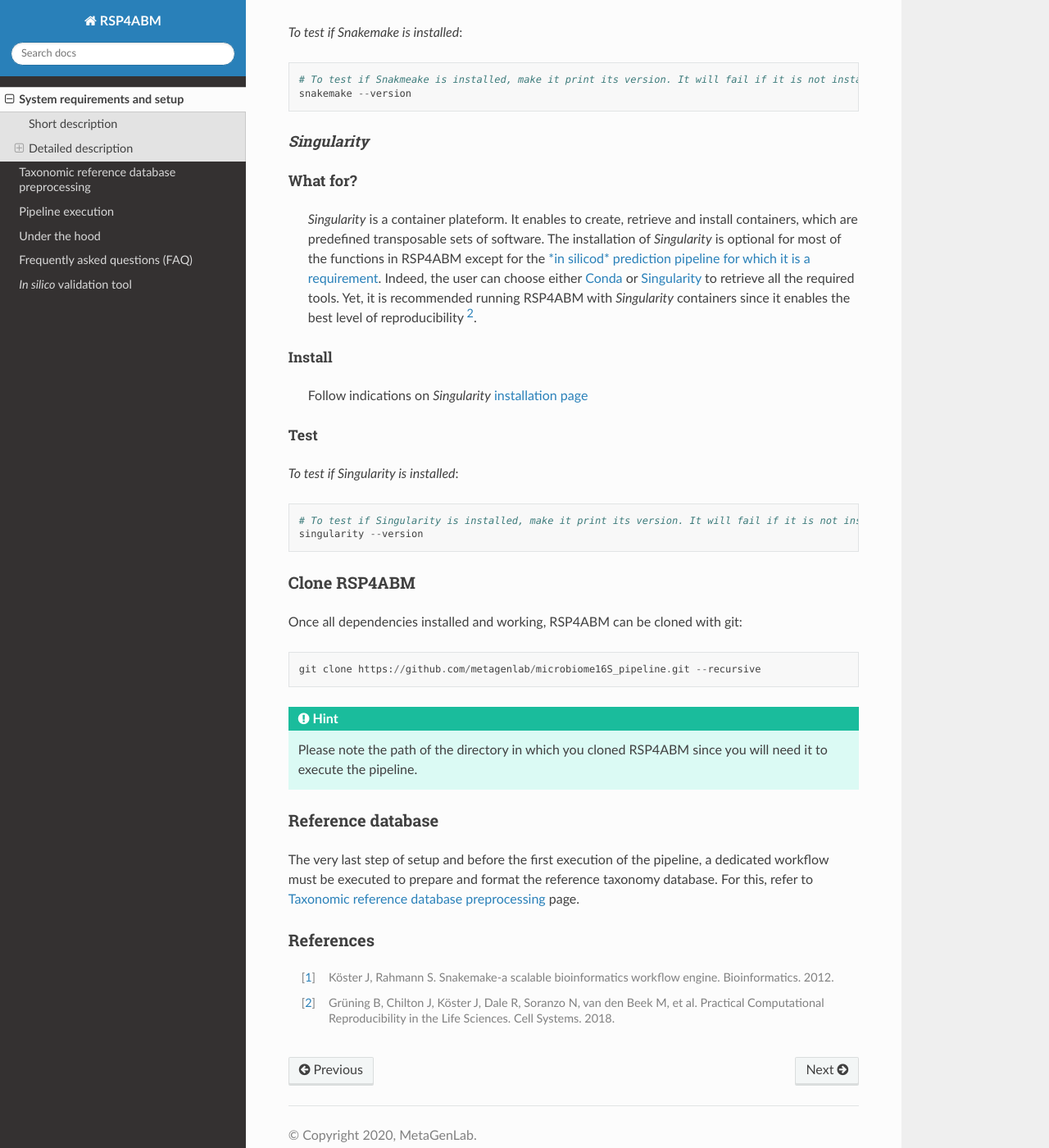
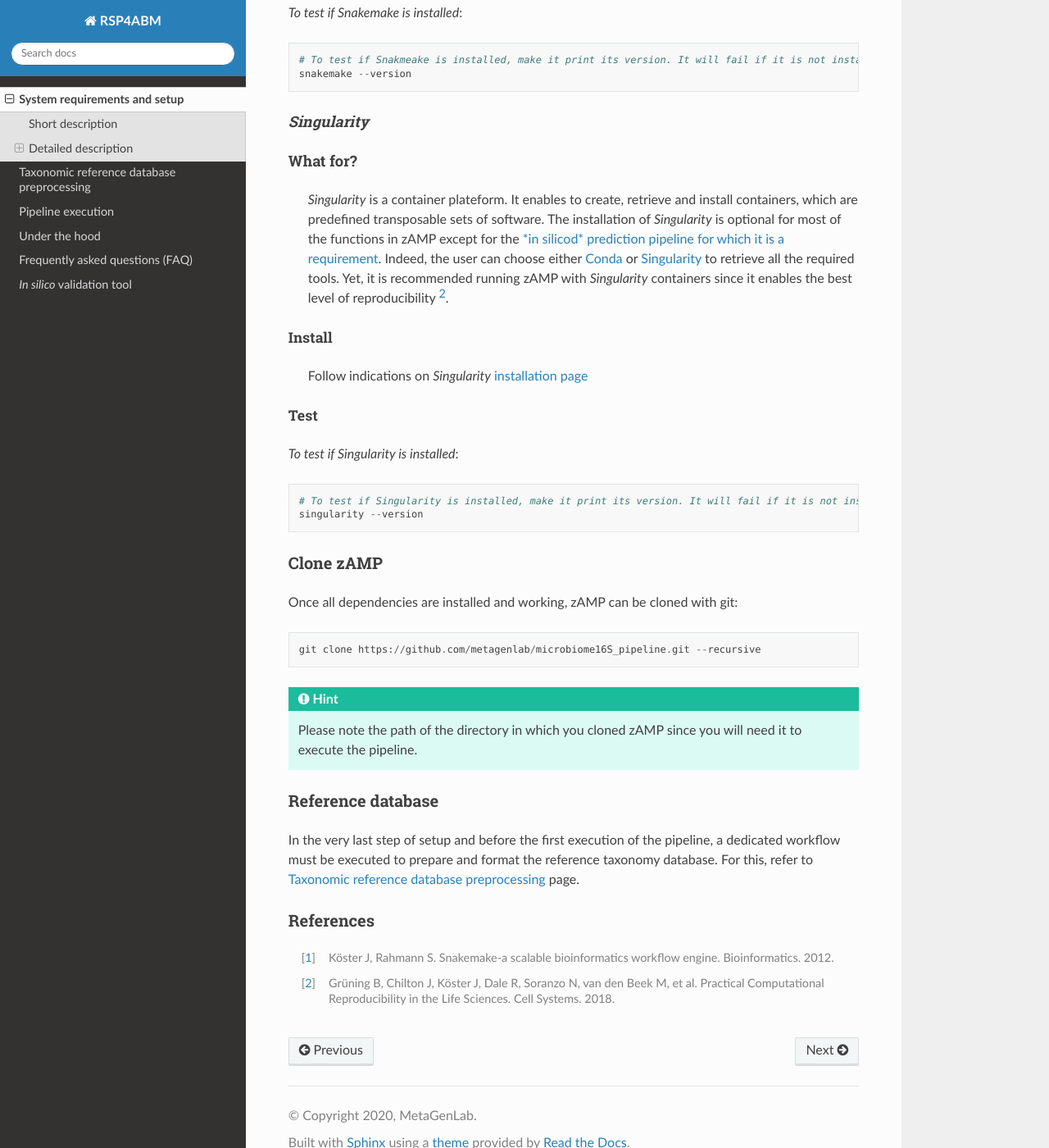
Before and after one commit to metagenlab/zAMP, a Sphinx documentation site: the page built from docs/pages/setup.rst, in a window 1280 px wide and 1400 px high, scrolled down 2976 px. Shown: the whole window at 82% size. Built offline with Sphinx 7.4.7 and the Read the Docs theme 2.0.0, drawn with Linux system fonts in a browser that asks for light colours; pages that are not in the unit, such as notebooks, are missing from menus; some of the changed text lies outside the part shown.

Commit message:
Update setup.rst

```diff
--- a/docs/pages/setup.rst
+++ b/docs/pages/setup.rst
@@ -26,11 +26,11 @@ Operating system and system resource
 
 Operating system
 -----------------------------------------------------------------------
-RST4ABM was designed on *Ubuntu 18.04* (Linux) but should compatible with all system capable of installing the dependencies listed on this page.
+zAMP was designed on *Ubuntu 18.04* (Linux) but should be compatible with all systems capable of installing the dependencies listed on this page.
 
 RAM memory
 -----------------------------------------------------------------------
-Some tools embedded in RST4ABM can be quite demanding on RAM memory. The actual requirement depends on your dataset and is influenced by parameters set in the *config file*. The bottleneck usually is the taxonomic assignment. Factors which can increase the RAM requirement are:
+Some tools embedded in zAMP can be quite demanding on RAM memory. The actual requirement depends on your dataset and is influenced by parameters set in the *config file*. The bottleneck usually is the taxonomic assignment. Factors which can increase the RAM requirement are:
 
 - the number of samples
 - the bacterial diversity within your samples
@@ -77,7 +77,7 @@ What for?
 _______________________________________________________________________
 
     `Conda is a convenient python-based package and environment manager. <https://docs.conda.io/en/latest>`_
-    It enables the easy installation of *Snakemake*. Furthermore, it can be used (as an alternative to *Singularity containers*) by *Snakemake* to retrieve all the packages required for the execution of the RSP4ABM.
+    It enables the easy installation of *Snakemake*. Furthermore, it can be used (as an alternative to *Singularity containers*) by *Snakemake* to retrieve all the packages required for the execution of the zAMP.
 
 
 Install
@@ -102,7 +102,7 @@ What for?
 _______________________________________________________________________
 
     `Mamba is an alternative to standard conda managers which  <https://docs.conda.io/en/latest>`_
-    It enables the easy installation of *Snakemake*. Furthermore, it can be used (as an alternative to *Singularity containers*) by *Snakemake* to retrieve all the packages required for the execution of the RSP4ABM.
+    It enables the easy installation of *Snakemake*. Furthermore, it can be used (as an alternative to *Singularity containers*) by *Snakemake* to retrieve all the packages required for the execution of the zAMP.
 
 
 Install
@@ -135,12 +135,12 @@ _______________________________________________________________________
 
 What for?
 -----------------------------------------------------------------------
-    *RSP4ABM* is a *Snakemake* [1]_ pipeline. Therefore, it must be installed and available for execution of the pipeline.
+    *zAMP* is a *Snakemake* [1]_ pipeline. Therefore, it must be installed and available for execution of the pipeline.
 
 
 Install
 _______________________________________________________________________
-    Follow indications on *Snakemake* `installation page <https://snakemake.readthedocs.io/en/stable/getting_started/installation.html>`_. It is good practice to create a dedicated *Conda* environment for *Snakemake*. Even if the the pipeline should work with newer versions, it was fully tested with Snakemake version 5.26.1.
+    Follow indications on the *Snakemake* `installation page <https://snakemake.readthedocs.io/en/stable/getting_started/installation.html>`_. It is good practice to create a dedicated *Conda* environment for *Snakemake*. Even if the pipeline should work with newer versions, it was fully tested with Snakemake version 5.26.1.
 
 
 *To install Snakemake in a dedicated "Snakemake" environment*::
@@ -166,7 +166,7 @@ _______________________________________________________________________
 What for?
 -----------------------------------------------------------------------
 
-    *Singularity* is a container plateform. It enables to create, retrieve and install containers, which are predefined transposable sets of software. The installation of *Singularity* is optional for most of the functions in RSP4ABM except for the :ref:`*in silicod* prediction pipeline for which it is a requirement <insilico>`. Indeed, the user can choose either Conda_ or Singularity_ to retrieve all the required tools. Yet, it is recommended running RSP4ABM with *Singularity* containers since it enables the best level of reproducibility [2]_.
+    *Singularity* is a container plateform. It enables to create, retrieve and install containers, which are predefined transposable sets of software. The installation of *Singularity* is optional for most of the functions in zAMP except for the :ref:`*in silicod* prediction pipeline for which it is a requirement <insilico>`. Indeed, the user can choose either Conda_ or Singularity_ to retrieve all the required tools. Yet, it is recommended running zAMP with *Singularity* containers since it enables the best level of reproducibility [2]_.
 
 
 Install
@@ -185,22 +185,22 @@ _______________________________________________________________________
 
 
 
-Clone RSP4ABM
+Clone zAMP
 =======================================================================
 
-Once all dependencies installed and working, RSP4ABM can be cloned with git::
+Once all dependencies are installed and working, zAMP can be cloned with git::
 
     git clone https://github.com/metagenlab/microbiome16S_pipeline.git --recursive
 
 
-.. Hint:: Please note the path of the directory in which you cloned RSP4ABM since you will need it to execute the pipeline.
+.. Hint:: Please note the path of the directory in which you cloned zAMP since you will need it to execute the pipeline.
 
 
 
 Reference database
 =======================================================================
 
-The very last step of setup and before the first execution of the pipeline, a dedicated workflow must be executed to prepare and format the reference taxonomy database. For this, refer to :ref:`DB_preprocessing` page.
+In the very last step of setup and before the first execution of the pipeline, a dedicated workflow must be executed to prepare and format the reference taxonomy database. For this, refer to :ref:`DB_preprocessing` page.
 
 
 
```
